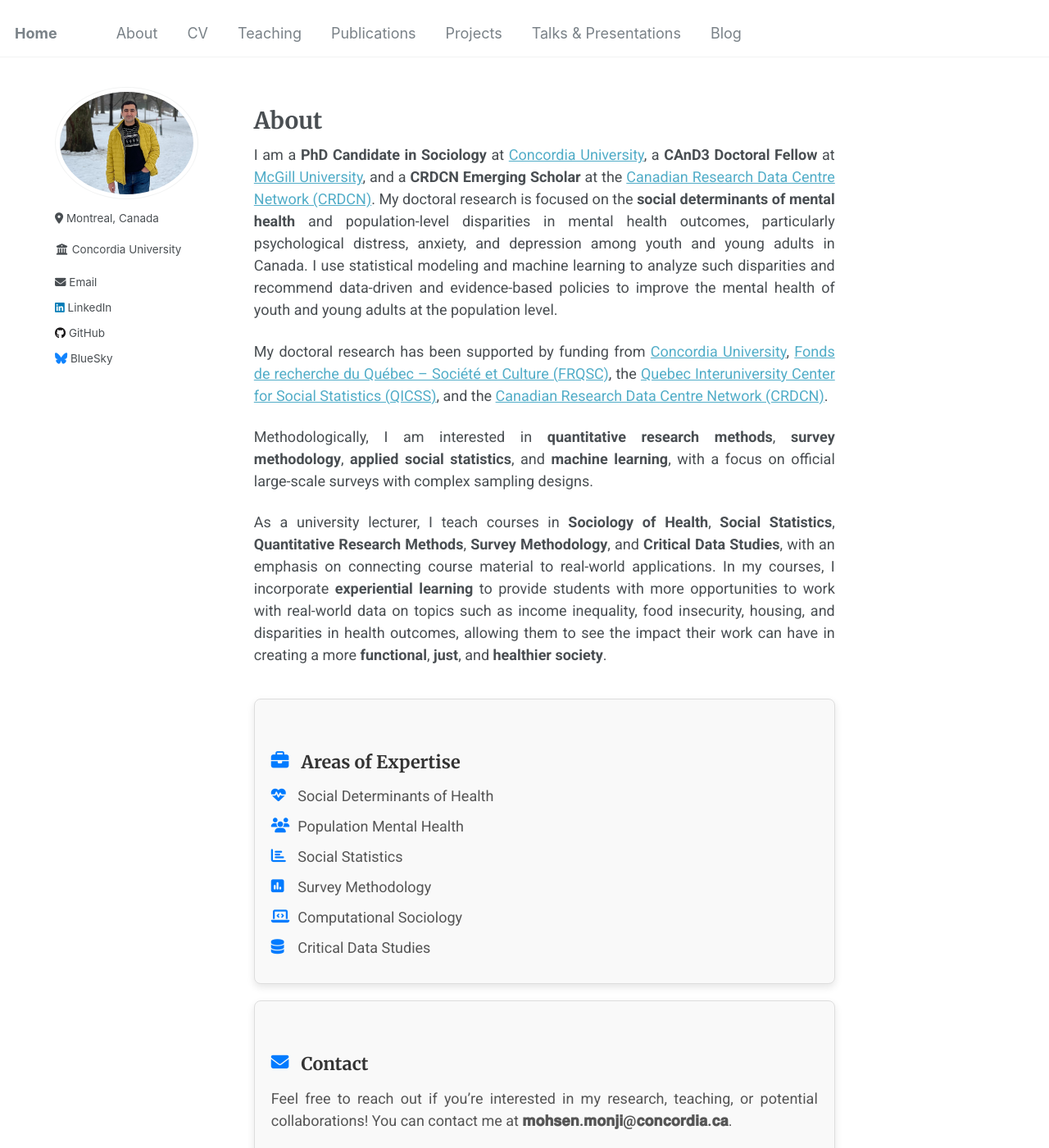
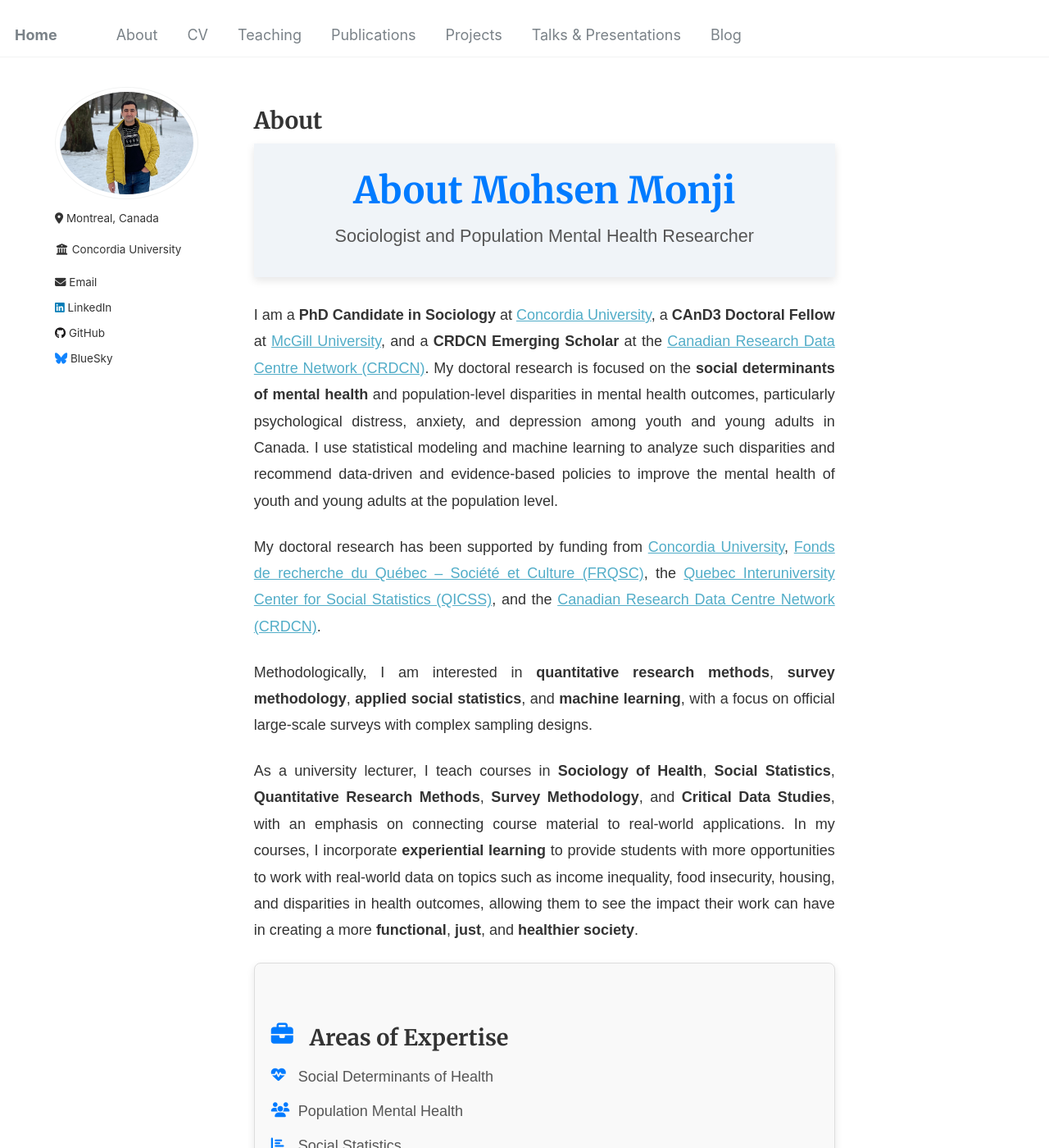
Before and after one commit to Mohsnmonji/mohsnmonji.github.io, a Jekyll site: the page built from about-me.md, in a window 1280 px wide and 1400 px high. Shown: the whole window at 82% size. Built offline with Jekyll 4.4.1, drawn with Linux system fonts in a browser that asks for light colours; part of the change alters nothing that is shown.

Commit message:
Update about-me.md

```diff
--- a/about-me.md
+++ b/about-me.md
@@ -7,8 +7,31 @@ author_profile: true
 ---
 
 <style>
-  .about-section {
-    margin-bottom: 40px;
+  /* General Styling */
+  body {
+    font-family: Arial, sans-serif;
+    color: #333;
+    line-height: 1.8;
+  }
+
+  .about-banner {
+    text-align: center;
+    padding: 30px 20px;
+    background-color: #f0f4f8;
+    margin-bottom: 30px;
+    box-shadow: 0 4px 10px rgba(0, 0, 0, 0.1);
+  }
+
+  .about-banner h1 {
+    font-size: 2.5rem;
+    color: #007bff;
+    margin-bottom: 10px;
+  }
+
+  .about-banner p {
+    font-size: 1.2rem;
+    color: #555;
+    margin-bottom: 0;
   }
 
   .icon {
@@ -26,10 +49,13 @@ author_profile: true
   }
 
   .card h3 {
-    font-size: 1.2rem;
+    font-size: 1.5rem;
     font-weight: bold;
     color: #333;
     margin-bottom: 15px;
+    display: flex;
+    align-items: center;
+    gap: 10px;
   }
 
   .card ul {
@@ -51,8 +77,14 @@ author_profile: true
 
   .email {
     font-weight: bold;
+    color: #007bff;
   }
 </style>
+
+<div class="about-banner">
+  <h1>About Mohsen Monji</h1>
+  <p>Sociologist and Population Mental Health Researcher</p>
+</div>
 
 <div class="about-section">
   <p>
```
